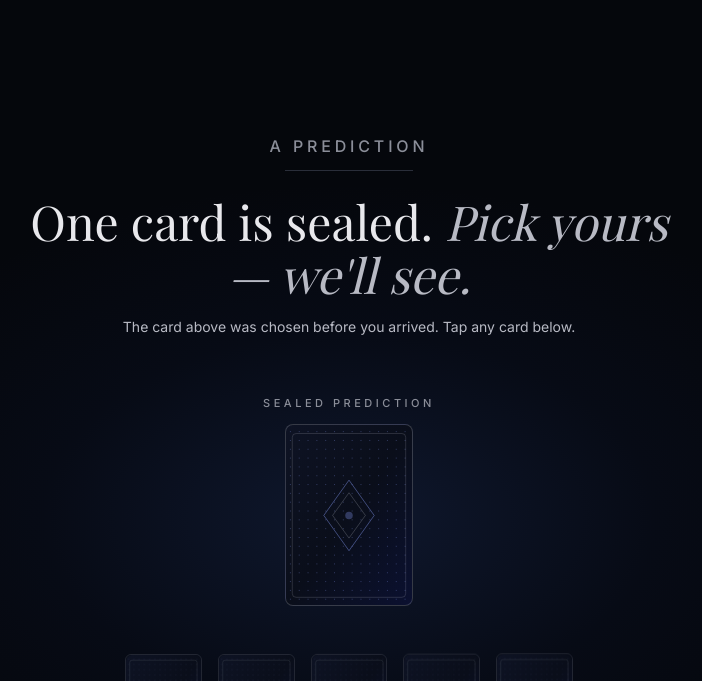
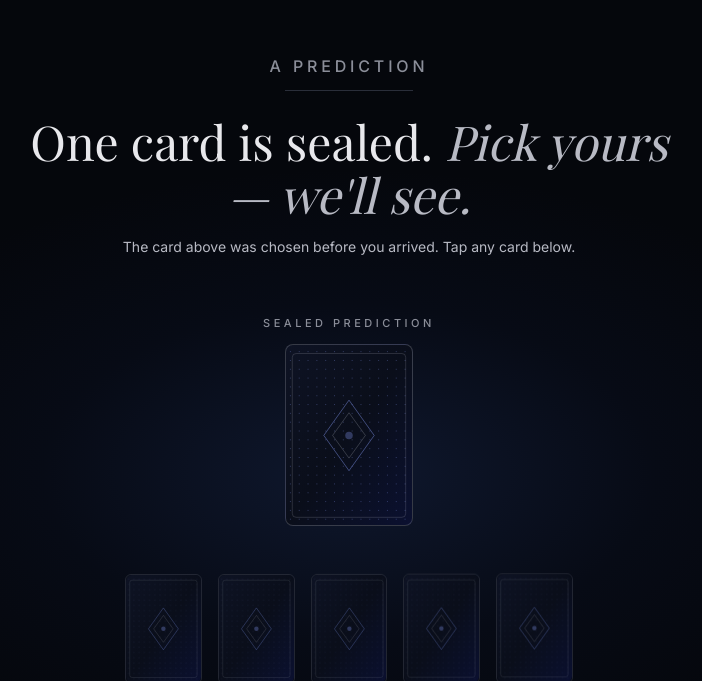
Before and after one commit to Suryansh9331/azams_portfolio, a React (Vite) app: page / in a window 1280 px wide. Shown: the part 9619-10300 px from the top of the page, without its empty margins (291-993 px from the left). Built offline with nearby package versions, Linux system fonts and the light colour scheme; a web font is replaced by a local one.

Commit message:
fix: adjust padding in MagicTrick component for better layout consistency

```diff
--- a/src/components/MagicTrick.tsx
+++ b/src/components/MagicTrick.tsx
@@ -68,7 +68,7 @@ export function MagicTrick() {
     <section
       ref={ref}
       id="magic-trick"
-      className={`predict-reveal relative overflow-hidden bg-ink-950 py-20 sm:py-24 md:py-28 lg:py-32 ${
+      className={`predict-reveal relative overflow-hidden bg-ink-950 pt-6 pb-20 sm:pt-8 sm:pb-24 md:pt-10 md:pb-28 lg:pt-12 lg:pb-32 ${
         inView ? "in-view" : ""
       }`}
     >
```
